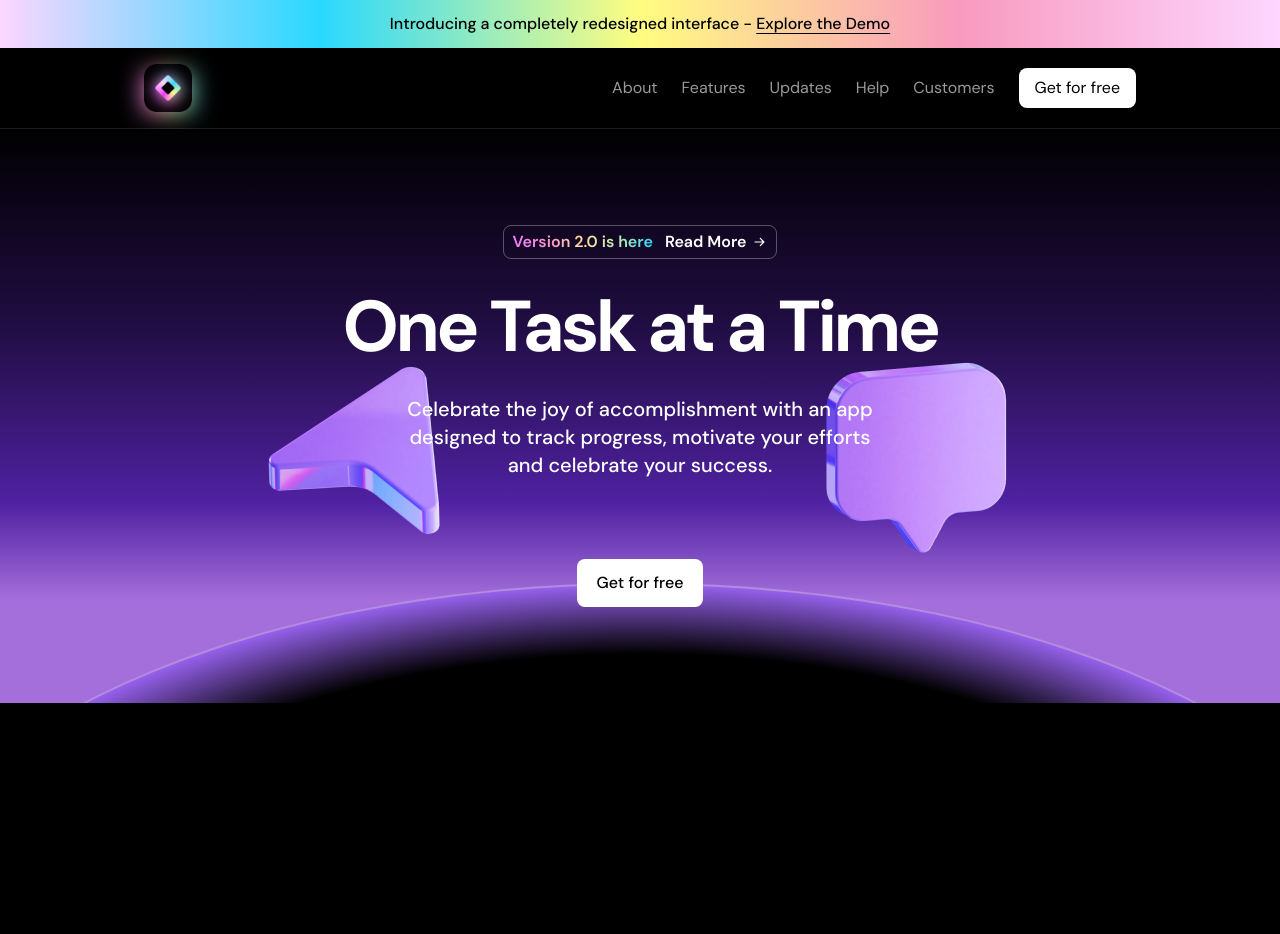
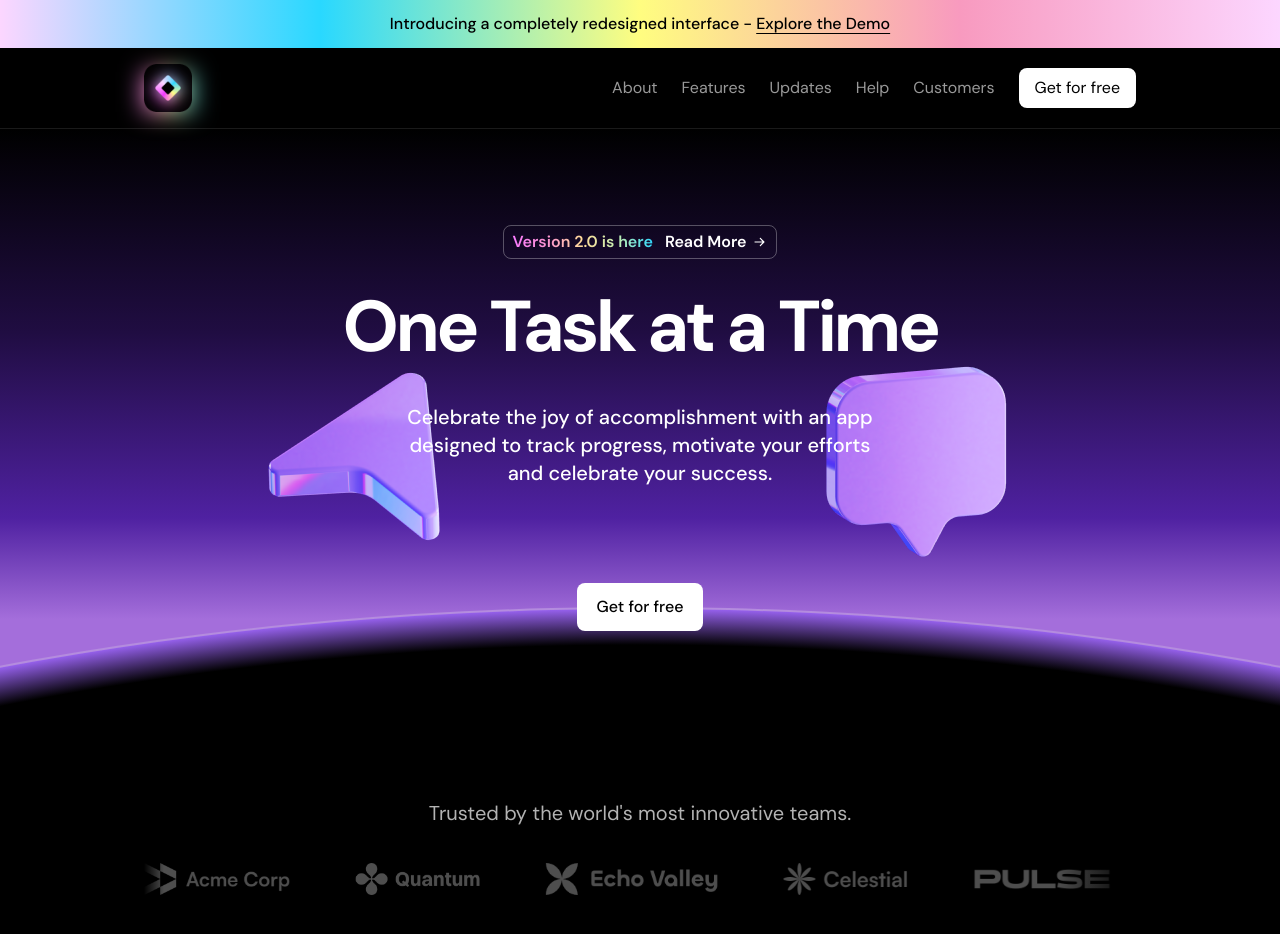
Before and after one commit to sougata-github/dark-saas-landing-page, a Next.js app: page / in a window 1280 px wide. Shown: the top 934 px of the page. Before the commit the page ends 800 px from the top, so only its background shows below. Built offline with nearby package versions, Linux system fonts and the light colour scheme.

Commit message:
change hero section and add logo ticker component.

```diff
--- a/app/globals.css
+++ b/app/globals.css
@@ -21,7 +21,6 @@
   .section-container {
     @apply max-w-5xl mx-auto px-4;
   }
-
   .custom-scrollbar::-webkit-scrollbar {
     width: 6px;
     border-radius: 2px;
@@ -33,11 +32,17 @@
   }
 
   .custom-scrollbar::-webkit-scrollbar-thumb {
-    @apply bg-white/20;
+    @apply bg-white;
     border-radius: 50px;
   }
 
   .scrollbar-hidden::-webkit-scrollbar {
     display: none;
   }
+
+  .radial-gradient-bg {
+    @apply bg-[radial-gradient(closest-side,#000_86%,#9560EB)]
+      md:bg-[radial-gradient(closest-side,#000_92%,#9560EB)]
+      lg:bg-[radial-gradient(closest-side,#000_96%,#9560EB)];
+  }
 }
--- a/app/layout.tsx
+++ b/app/layout.tsx
@@ -18,7 +18,12 @@ export default function RootLayout({
 }>) {
   return (
     <html lang="en">
-      <body className={twMerge("antialiased bg-black", dm_sans.className)}>
+      <body
+        className={twMerge(
+          "antialiased bg-black custom-scrollbar scrollbar-hidden",
+          dm_sans.className
+        )}
+      >
         {children}
       </body>
     </html>
--- a/app/page.tsx
+++ b/app/page.tsx
@@ -1,13 +1,18 @@
 import Banner from "@/components/Banner";
 import Hero from "@/components/Hero";
+import LogoTicker from "@/components/LogoTicker";
 import Navbar from "@/components/Navbar";
 
 export default function Home() {
   return (
     <div>
-      <Banner />
-      <Navbar />
+      <div className="z-10 sticky top-0 backdrop-blur-md">
+        <Banner />
+        <Navbar />
+      </div>
+
       <Hero />
+      <LogoTicker />
     </div>
   );
 }
--- a/components/Hero.tsx
+++ b/components/Hero.tsx
@@ -8,7 +8,7 @@ import message from "@/assets/images/message.png";
 const Hero = () => {
   return (
     <section className="text-white bg-[linear-gradient(to_bottom,#000,#200D42_34%,#4F21A1_65%,#A46EDB_82%)] py-[72px] sm:py-24 relative overflow-clip">
-      <div className="absolute h-[375px] w-[750px] sm:w-[1536px] sm:h-[768px] rounded-[100%] bg-black left-1/2 -translate-x-1/2  border-b-0 border-2 border-[#B48CDE] bg-[radial-gradient(closest-side,#000_82%,#9560EB)] top-[calc(100%-96px)] sm:top-[calc(100%-120px)]" />
+      <div className="absolute h-[375px] w-[750px] sm:w-[1536px] sm:h-[768px] lg:w-[3600px] lg:h-[1800px] rounded-[100%] left-1/2 -translate-x-1/2 border-b-black border-2 border-[#B48CDE] radial-gradient-bg top-[calc(100%-96px)] sm:top-[calc(100%-120px)]" />
       <div className="section-container text-center relative">
         <div className="flex items-center justify-center">
           <Link
@@ -38,7 +38,7 @@ const Hero = () => {
               alt="cursor"
               height={200}
               width={200}
-              className="h-[150px] w-[150px] md:h-[200px] md:w-[200px] absolute right-[476px] top-[56px] hidden sm:inline"
+              className="h-[150px] w-[150px] md:h-[200px] md:w-[200px] absolute right-[476px] top-[62px] hidden sm:inline"
             />
             <Image
               priority
@@ -48,19 +48,19 @@ const Hero = () => {
               alt="message"
               height={200}
               width={200}
-              className="h-[150px] w-[150px] md:h-[200px] md:w-[200px] absolute top-[68px] left-[476px] hidden sm:inline"
+              className="h-[150px] w-[150px] md:h-[200px] md:w-[200px] absolute top-[72px] left-[476px] hidden sm:inline"
             />
           </div>
         </div>
 
         <div className="flex justify-center relative">
-          <p className="text-center text-lg md:text-xl max-w-md sm:max-w-[480px] mx-auto mt-8 font-medium">
+          <p className="text-center text-lg md:text-xl max-w-md sm:max-w-[480px] mx-auto mt-8 lg:pt-2 font-medium">
             Celebrate the joy of accomplishment with an app designed to track
             progress, motivate your efforts and celebrate your success.
           </p>
         </div>
 
-        <div className="flex justify-center mt-10 sm:mt-20">
+        <div className="flex justify-center mt-12 sm:mt-16 lg:mt-24">
           <button className="bg-white text-black py-3 px-5 rounded-lg font-medium">
             Get for free
           </button>
--- /dev/null
+++ b/components/LogoTicker.tsx
@@ -0,0 +1,41 @@
+import Image from "next/image";
+
+import acme from "@/assets/images/acme.png";
+import quantum from "@/assets/images/quantum.png";
+import echo from "@/assets/images/echo.png";
+import celestial from "@/assets/images/celestial.png";
+import pulse from "@/assets/images/pulse.png";
+import apex from "@/assets/images/apex.png";
+
+const images = [acme, quantum, echo, celestial, pulse, apex];
+
+const LogoTicker = () => {
+  return (
+    <div className="bg-black py-[72px] text-center">
+      <div className="section-container">
+        <h2 className="text-xl text-white/70">
+          Trusted by the world&apos;s most innovative teams.
+        </h2>
+        <div className="overflow-hidden mt-9 before:content-[''] after:content-[''] before:absolute after:absolute before:h-full after:h-full before:w-5 after:w-20 after:right-0 before:left-0 before:top-0 after:top-0 before:bg-[linear-gradient(to_right,#000,rgba(0,0,0,0))] after:bg-[linear-gradient(to_left,#000,rgba(0,0,0,0))] relative">
+          <div className="flex gap-16">
+            {images.map((image) => (
+              <Image
+                priority
+                unoptimized
+                quality={100}
+                src={image.src}
+                alt={`${image}-logo`}
+                key={image.src}
+                height={50}
+                width={50}
+                className="flex-none h-8 w-auto"
+              />
+            ))}
+          </div>
+        </div>
+      </div>
+    </div>
+  );
+};
+
+export default LogoTicker;
```
